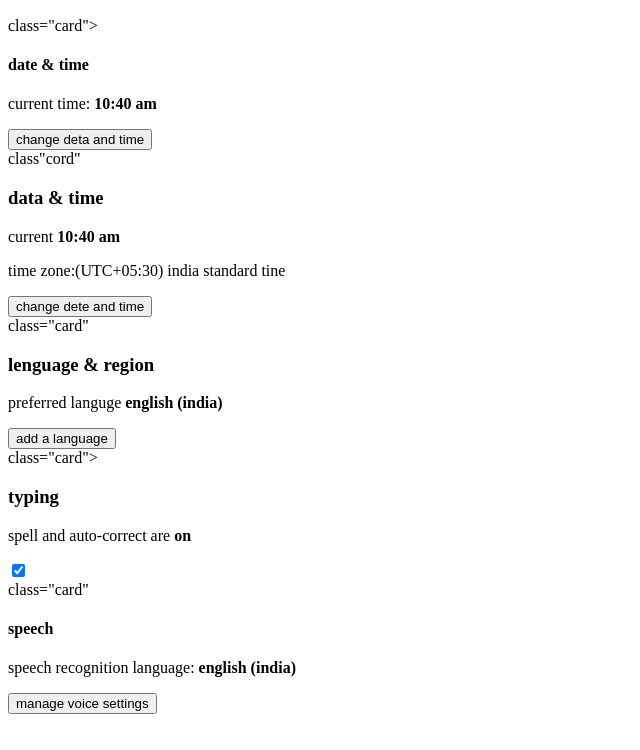
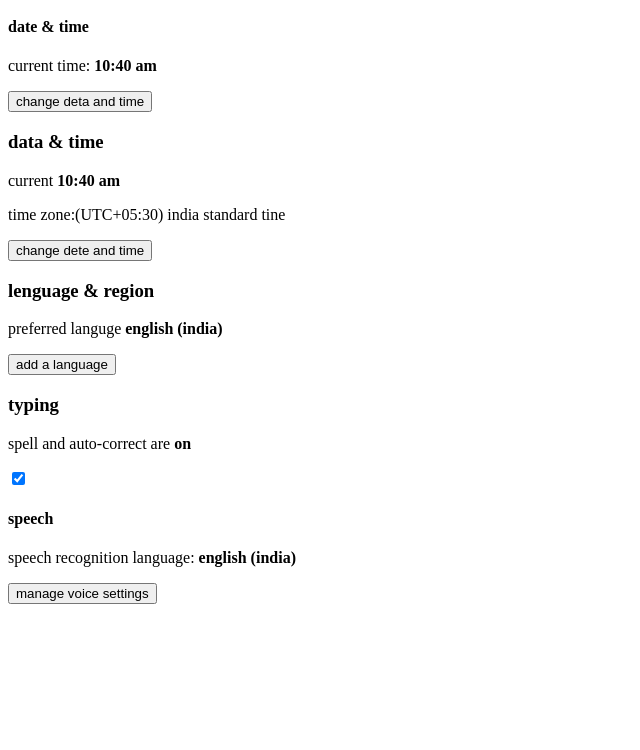
Before and after one commit to sagarbhaskar25/Window_Setting, a plain HTML site: page date.html in a window 1280 px wide. Shown: the part 50-800 px from the top of the page, without its empty margins (0-640 px from the left). Drawn offline with Linux system fonts and the light colour scheme.

Commit message:
Update date.html

```diff
--- a/date.html
+++ b/date.html
@@ -13,27 +13,27 @@
     </header>
 
     <main>
-      <section>class="card">
+      <section class="card">
            <h4> date & time </h4>
            <p> current time: <strong> 10:40 am </strong></p>
            <button>change deta and time </button>
       </section>
 
 
-      <section>class"cord"</section>
+      <section class="card">
            <h3> data & time </h3>
            <p>current <strong>10:40 am</strong></p>
            <p>time zone:(UTC+05:30) india standard tine </p>
            <button>change dete and time</button>
        </section>
 
-       <section>class="card"
+       <section class="card">
             <h3>lenguage & region </h3>
             <p>preferred languge <strong>english (india)</strong></p>
             <button> add a language</button>
        </section>
 
-       <section>class="card">
+       <section class="card">
              <h3> typing</h3>
              <p> spell and auto-correct are <strong> on </strong></p>
              <label class="switch">
@@ -42,7 +42,7 @@
          </label>
        </section>
 
-       <section> class="card"</section>
+       <section class="card">
            <h4> speech </h4>
            <p> speech recognition language:<strong> english (india)</strong></p>
            <button> manage voice settings </button>
@@ -50,4 +50,5 @@
     </main>
 
     </body>
+
 </html>
```
